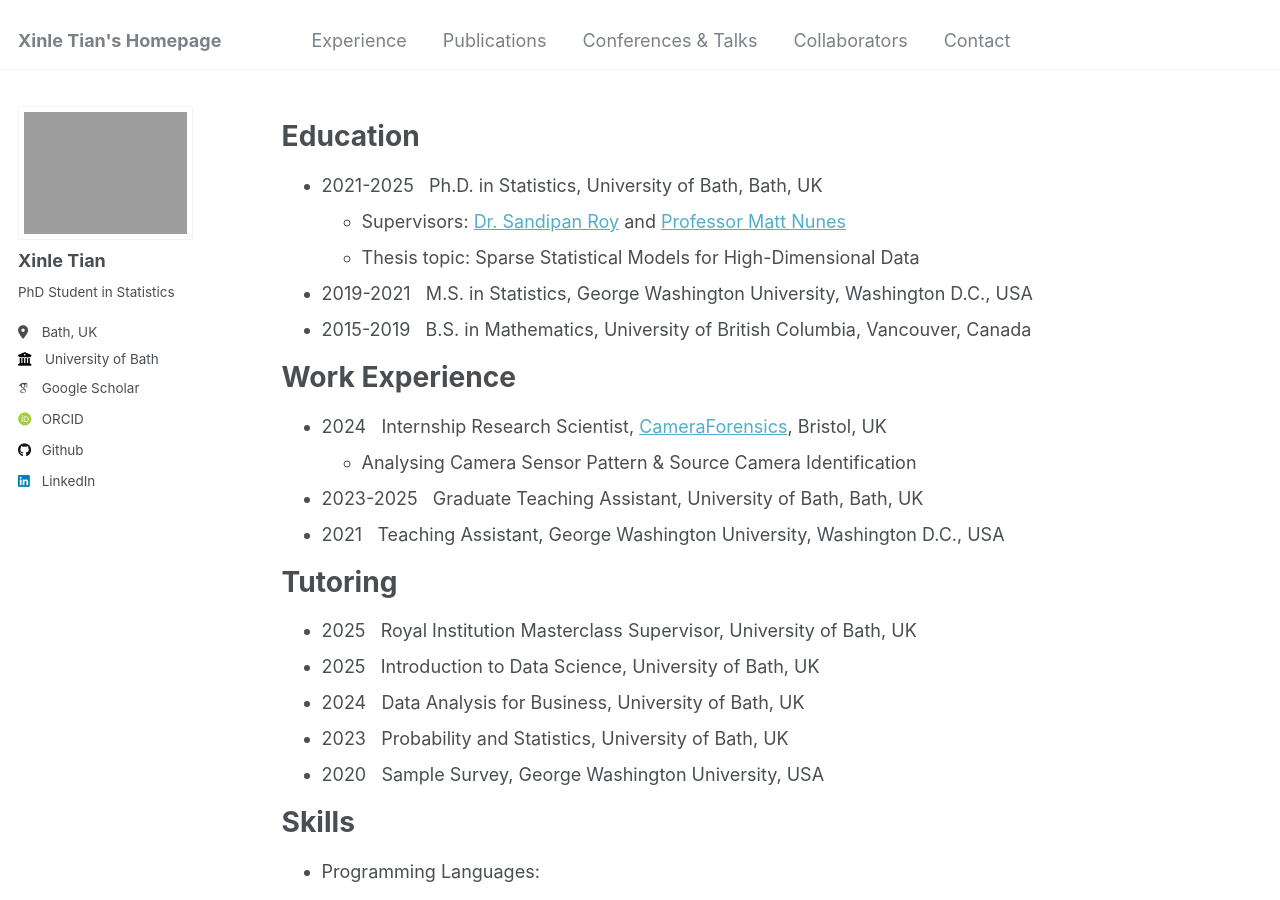
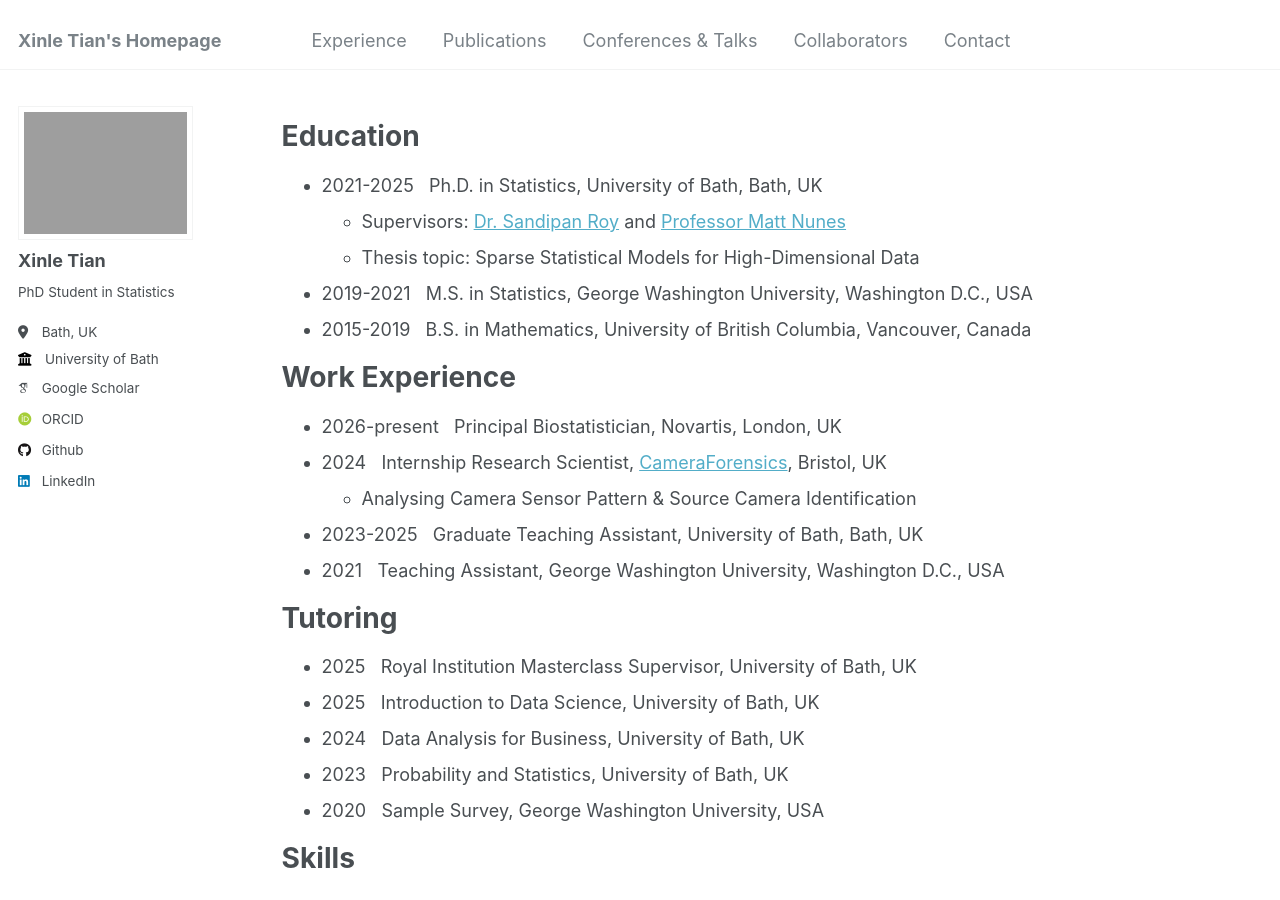
Before and after one commit to xinlet/xinlet.github.io, a Jekyll site: the page built from _pages/bio.md, in a window 1280 px wide and 900 px high. Built offline with Jekyll 4.4.1, drawn with Linux system fonts in a browser that asks for light colours; some web fonts are replaced.

Commit message:
Update bio.md

```diff
--- a/_pages/bio.md
+++ b/_pages/bio.md
@@ -17,6 +17,7 @@ Education
 
 Work Experience
 ======
+* 2026-present &nbsp; Principal Biostatistician, Novartis, London, UK
 * 2024 &nbsp; Internship Research Scientist, [CameraForensics](https://www.cameraforensics.com/), Bristol, UK
   * Analysing Camera Sensor Pattern & Source Camera Identification
 * 2023-2025 &nbsp; Graduate Teaching Assistant, University of Bath, Bath, UK
```
